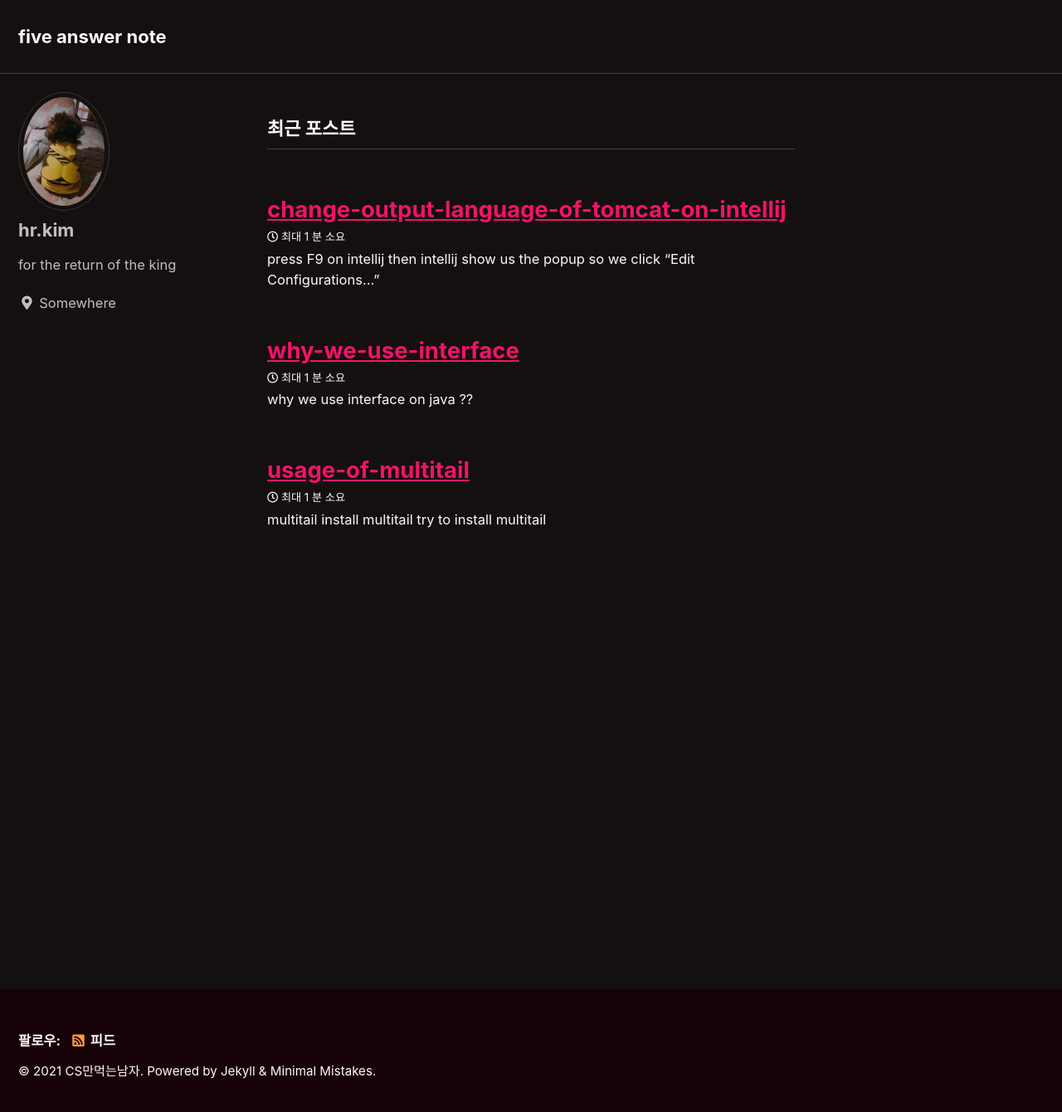
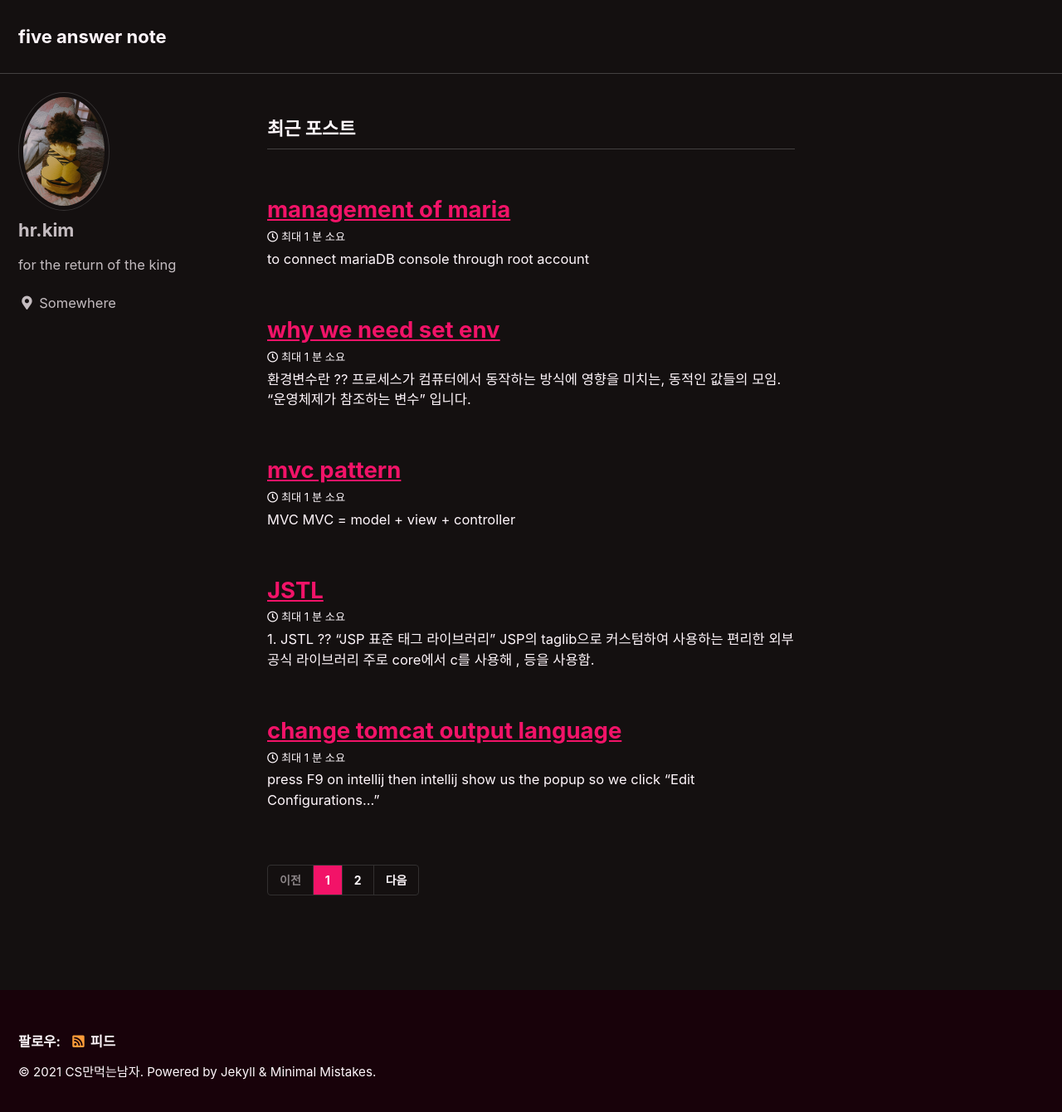
Before and after one commit to hwimer/hwimer.github.io, a Jekyll site: the page built from index.html, in a window 1280 px wide and 1347 px high. Shown: the top 1340 px of the window at 83% size. Built offline with Jekyll 4.4.1, drawn with Linux system fonts in a browser that asks for light colours; cached includes are drawn as plain includes; the list of posts is cut into pages by our own code.

Commit message:
commit new posts

````diff
--- a/_posts/2021-01-24-change-output-language-of-tomcat-on-intellij.md
+++ b/_posts/2021-01-24-change-output-language-of-tomcat-on-intellij.md
@@ -1,5 +1,5 @@
 ---
-title: change-output-language-of-tomcat-on-intellij
+title: change tomcat output language
 ---
 
 ## press F9 on intellij
--- /dev/null
+++ b/_posts/2021-01-28-what-is-jstl.md
@@ -0,0 +1,14 @@
+---
+title: JSTL
+---
+
+### 1. JSTL ??
+> "JSP 표준 태그 라이브러리"
+> JSP의 taglib으로 커스텀하여 사용하는 편리한 외부 공식 라이브러리
+> 주로 core에서 c를 사용해 <c:if>, <c:forEach> 등을 사용함.
+
+
+### 2. usage
+``` jsp
+<%@ taglib prefix="c" uri=htt://java.sun.com/jsp/jstl/core"%>
+```
--- /dev/null
+++ b/_posts/2021-02-01-mvc-pattern.md
@@ -0,0 +1,28 @@
+---
+title: mvc pattern
+---
+
+### MVC
+> MVC = model + view + controller
+
+- model :
+	- 애플리케이션에서 사용되는 데이터와 그 데이터를 처리하는 부분
+- view :
+	- 사용자에게 보여지는 UI
+- controller :
+	- 사용자의 행동에 대해서 처리하는 부분
+
+### flow
+1. 사용자의 action이 Controller에 들어옵니다.
+2. Controller는 사용자의 action을 확인하고, model 을 업데이트합니다.
+3. Controller는 Model을 나타내줄 View를 선택합니다.
+4. View는 Model을 이용하여 화면을 나타냅니다.
+
+
+### 장점 :
+SIMPLE
+보편적으로 많이 사용되는 디자인 패턴
+
+### 단점 :
+높은의존성
+애플리케이션이 커질수록 유지보수가 어려움.
--- /dev/null
+++ b/_posts/2021-02-03-why-we-need-set-env.md
@@ -0,0 +1,12 @@
+---
+title: why we need set env
+---
+
+### 환경변수란 ??
+> 프로세스가 컴퓨터에서 동작하는 방식에 영향을 미치는, 동적인 값들의 모임. "운영체제가 참조하는 변수" 입니다.
+
+환경변수를 설정할때, jdk의 bin 디렉토리 경로까지 넣는 이유는 무엇일까? bin에 실행파일이 있기때문입니다.
+실행 파일은 또 무엇인가 ?
+자바에서는 bin에 그 실행 파일이 있기 때문에 환경변수를 설정할 때 bin경로까지 설정하는 것이다. 실행 파일은 보통 .exe, .com, .bat 확장자로 끝나게됩니다.
+
+환경변수를 설정하고 나면 우리는 javac라는 명령어를 통해 소스를 컴파일 할 수 있습니다.
--- /dev/null
+++ b/_posts/2021-02-06-mariaDB-Manage.md
@@ -0,0 +1,38 @@
+---
+title: management of maria
+---
+
+## to connect mariaDB console through root account
+
+### connect
+
+```
+${mariadb bin dir}\msyql -uroot -p
+```
+
+
+```sql
+USE mysql
+```
+
+#### SELECT USER LIST
+```sql
+SELECT HOST,USER,PASSWORD FROM USER
+```
+
+### CREATE
+```sql
+CREATE USER '${user.id}'@'%' IDENTIFIED BY '${password}';
+```
+### PERMISSION
+
+```sql
+GRANT ALL PRIVILEGES ON ${db.name}.* TO '${user.id}'@'%';
+FLUSH PRIVILEGESD -- Apply
+```
+
+
+### DELETE ACCOUNT
+```sql
+DROP USER ${user.id}@${host}
+```
````
